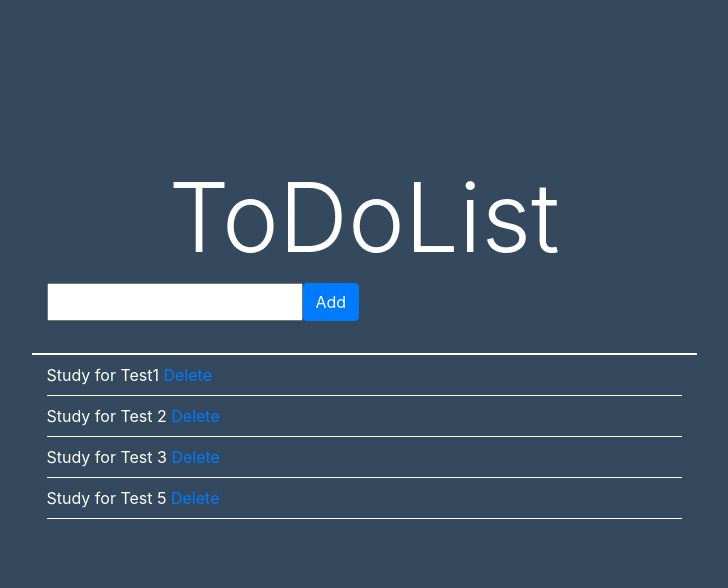
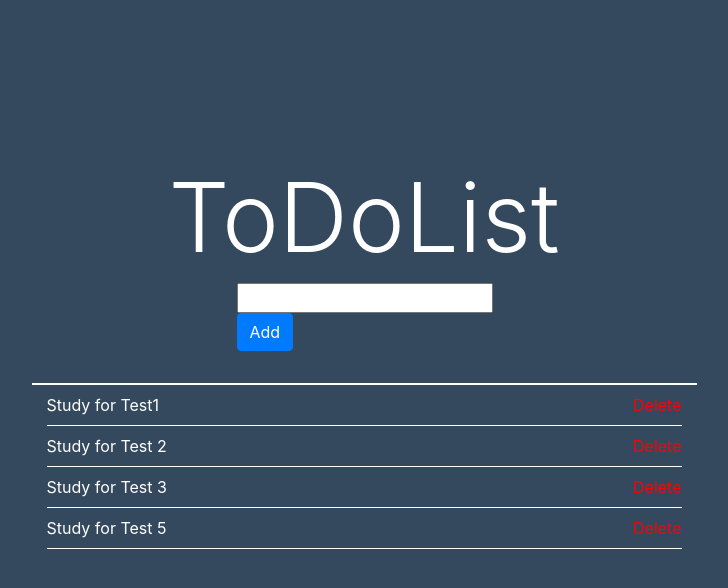
Before and after one commit to aadesh247/sdc-recruitment-2019, a Django app: page / in a window 1280 px wide. Shown: the top 588 px of the page, without its empty margins (276-1004 px from the left). Run offline with Django 3.2, Linux system fonts and the light colour scheme; data comes from the database, SQL or seed files in the repository; some libraries are stand-ins or nearby versions.

Commit message:
modified index.html

```diff
--- a/todo/todo_list/templates/index.html
+++ b/todo/todo_list/templates/index.html
@@ -35,7 +35,7 @@
 
 		<div class="row">
 
-			<form class= "col-7 mx-auto" action="{% url 'add' %}" method="POST" role="form">
+			<form class= "col-3 mx-auto" action="{% url 'add' %}" method="POST" role="form">
 				{% csrf_token %}
 			  <div class="input-group">
 			    {{form.content}}<span><button type="submit" class="btn btn-primary">Add</button></span>
@@ -49,7 +49,7 @@
 			<ul class="col-7 mx-auto">
 
 				{% for item in all_items %}
-					<li>{{ item.content }} <a href="{% url 'delete' item.id %}">Delete</u></a></li>
+					<li>{{ item.content }} <a href="{% url 'delete' item.id %}" style="float:right;color:red">Delete</u></a></li>
 				{% endfor %}
 
 			</ul>
```
